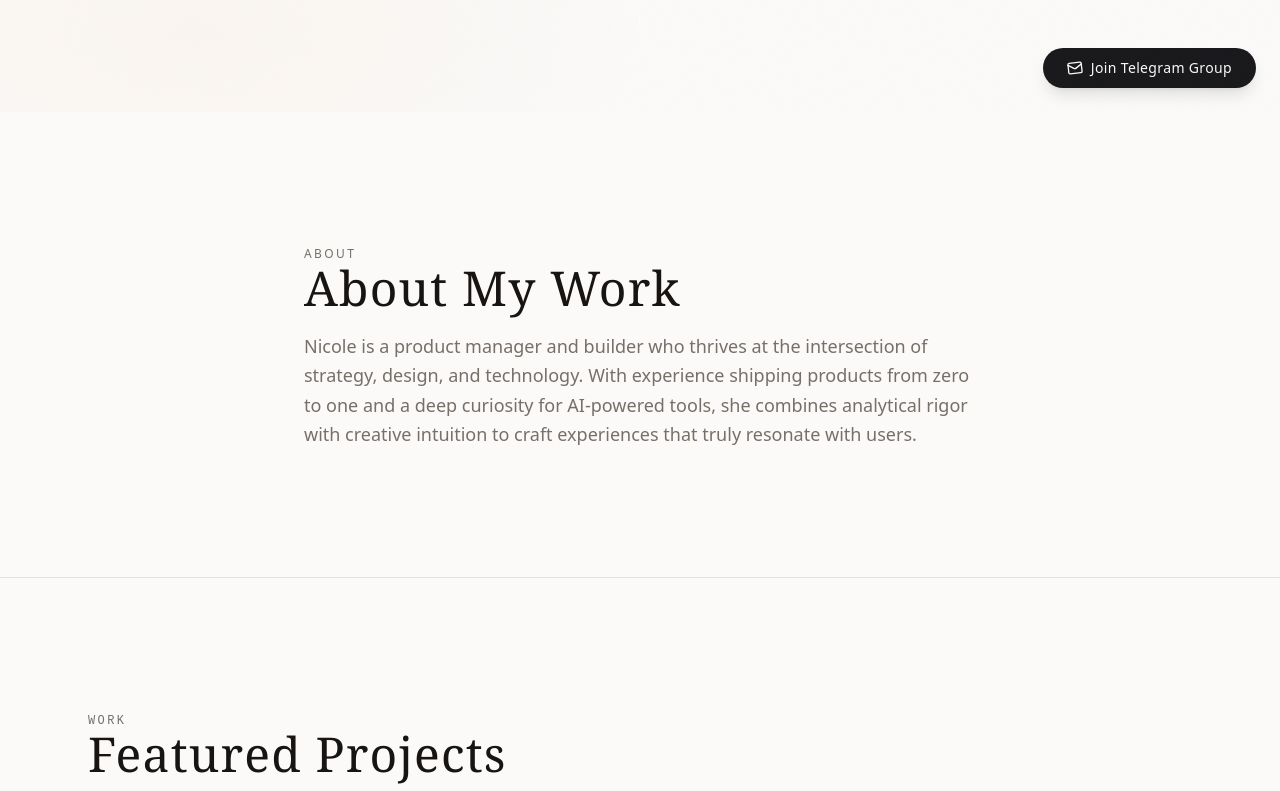
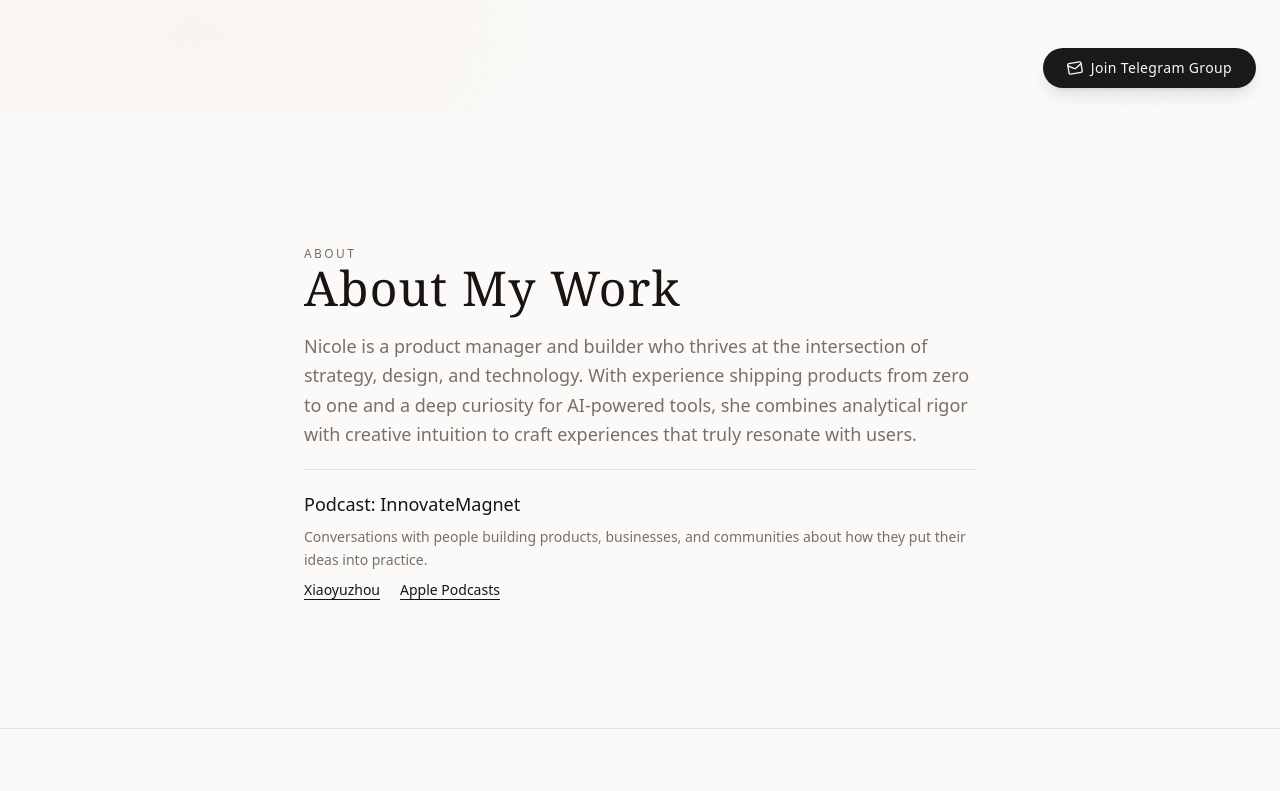
Before and after one commit to YuqingNicole/Selfpage, a Next.js app: page / in a window 1280 px wide. Shown: the part 688-1479 px from the top of the page. Built offline with nearby package versions, Linux system fonts and the light colour scheme; no server answers.

Commit message:
Add InnovateMagnet podcast to the home page

```diff
--- a/src/views/Home.tsx
+++ b/src/views/Home.tsx
@@ -139,6 +139,24 @@ export default function Home() {
                   {tr.aboutTitle}
                 </h2>
                 <p className="text-lg font-light leading-relaxed text-muted-foreground">{tr.biography}</p>
+                <div className="pt-5 border-t border-border space-y-2">
+                  <h3 className="text-lg font-medium">
+                    {lang === 'zh' ? '播客：创新磁场' : 'Podcast: InnovateMagnet'}
+                  </h3>
+                  <p className="text-sm leading-relaxed text-muted-foreground">
+                    {lang === 'zh'
+                      ? '和做产品、创业、做社区的人聊聊，他们的点子是怎么落地的。'
+                      : 'Conversations with people building products, businesses, and communities about how they put their ideas into practice.'}
+                  </p>
+                  <div className="flex flex-wrap gap-x-5 gap-y-2 text-sm">
+                    <a className="underline underline-offset-4" href="https://www.xiaoyuzhoufm.com/podcast/6690ef48f0e0f244ed4a172b">
+                      {lang === 'zh' ? '小宇宙' : 'Xiaoyuzhou'}
+                    </a>
+                    <a className="underline underline-offset-4" href="https://podcasts.apple.com/us/podcast/id1760664714">
+                      {lang === 'zh' ? 'Apple 播客' : 'Apple Podcasts'}
+                    </a>
+                  </div>
+                </div>
               </div>
             </ScrollReveal>
           </div>
```
